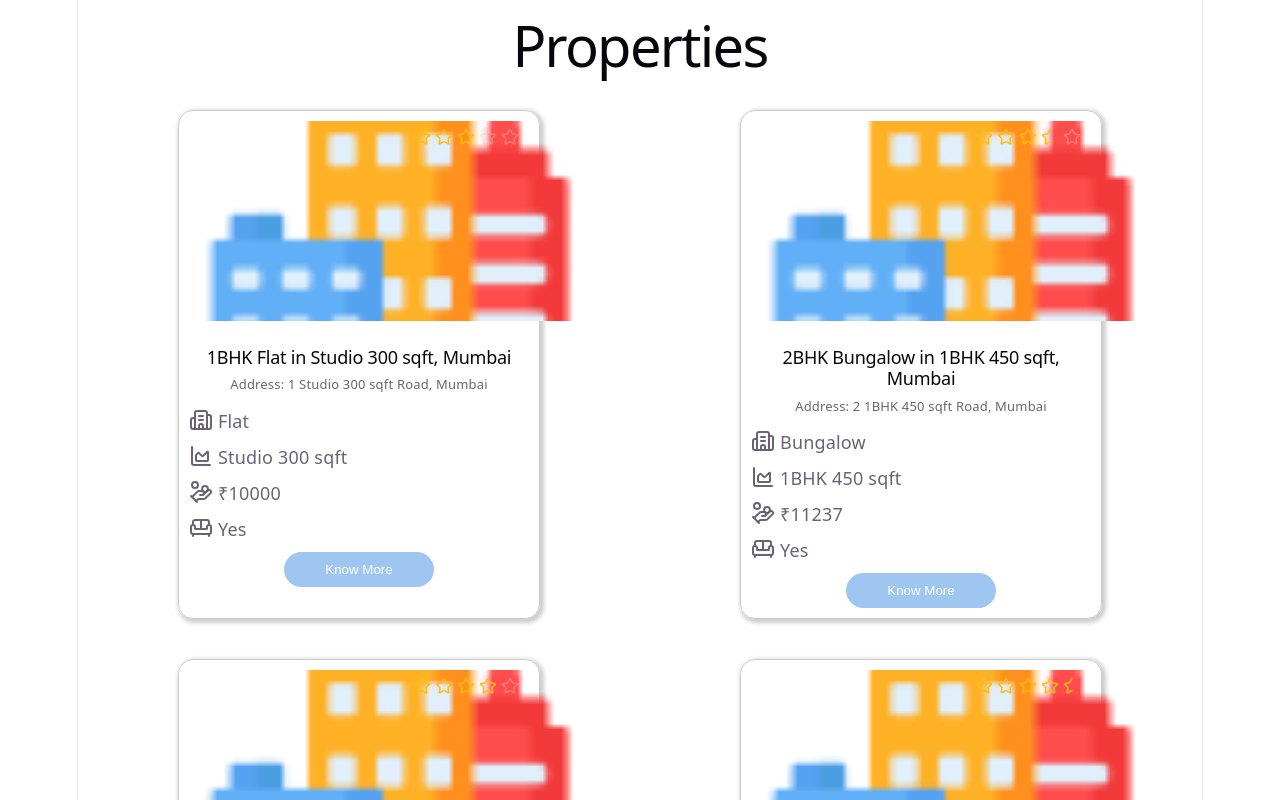
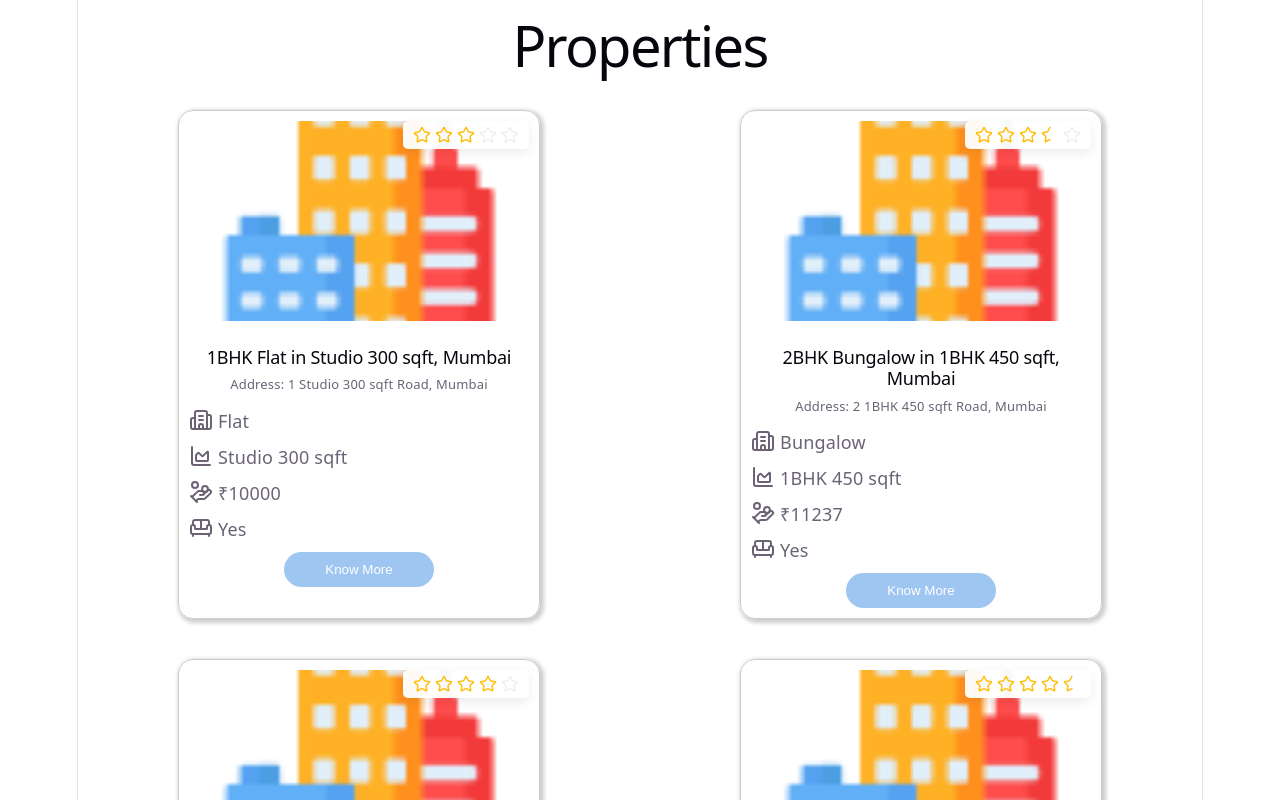
Before and after one commit to sakshi07bhosale/Easy-rent-react-app, a React (Vite) app: page /properties in a window 1280 px wide. Shown: the top 800 px of the page. Built offline with nearby package versions, Linux system fonts and the light colour scheme.

Commit message:
rating part done

```diff
--- a/src/components/PropertyCard/PropertyCard.css
+++ b/src/components/PropertyCard/PropertyCard.css
@@ -20,6 +20,11 @@
     right: 10px;
     padding: 5px 10px;
     border-radius: 5px;
+    background: rgba(255, 255, 255, 0.95);
+    box-shadow: 0 4px 12px rgba(0, 0, 0, 0.08);
+    display: inline-flex;
+    align-items: center;
+    gap: 4px;
 }
 
 .property-Img{
--- a/src/views/PropertyDetails/PropertyDetails.css
+++ b/src/views/PropertyDetails/PropertyDetails.css
@@ -1,5 +1,5 @@
 .property-Img{
-    width: 400px;
+    width: 300px;
     height: 200px;
     object-fit: cover;
     border-radius: 12px;
```
